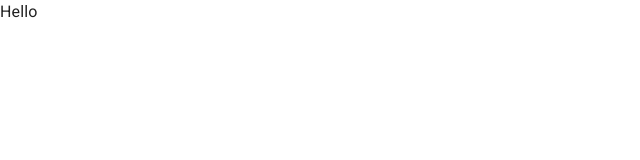
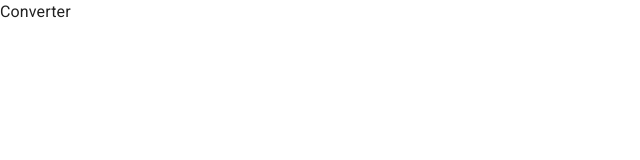
Before and after one commit to Nozeil/curency-converter, a React app in the folder app/: page / in a window 1280 px wide. Shown: the top 160 px of the page, without its empty margins (0-640 px from the left). Built offline with nearby package versions, Linux system fonts and the light colour scheme; the HTML template or start-up script is replaced by a standard one.

Commit message:
feat: add router

```diff
--- /dev/null
+++ b/app/src/components/Layout.tsx
@@ -0,0 +1,5 @@
+import { Outlet } from 'react-router-dom';
+
+export function Layout() {
+  return <Outlet />;
+}
--- /dev/null
+++ b/app/src/components/pages/Converter.tsx
@@ -0,0 +1,3 @@
+export function Converter() {
+  return <div>Converter</div>;
+}
--- /dev/null
+++ b/app/src/components/pages/Currency.tsx
@@ -0,0 +1,3 @@
+export function Currency() {
+  return <div>Currency</div>;
+}
--- /dev/null
+++ b/app/src/components/pages/NotFound.tsx
@@ -0,0 +1,3 @@
+export function NotFound() {
+  return <div>Not found</div>;
+}
--- /dev/null
+++ b/app/src/main.constants.ts
@@ -0,0 +1,5 @@
+export const PATHS = {
+  CONVERTER: '/',
+  CURRENCY: 'currency',
+  NOT_FOUND: 'notFound',
+} as const;
--- a/app/src/main.tsx
+++ b/app/src/main.tsx
@@ -5,11 +5,13 @@ import '@fontsource/roboto/300.css';
 import '@fontsource/roboto/400.css';
 import '@fontsource/roboto/500.css';
 import '@fontsource/roboto/700.css';
+import { RouterProvider } from 'react-router-dom';
+import { router } from './router';
 
 ReactDOM.createRoot(document.getElementById('root') as HTMLElement).render(
   <React.StrictMode>
     <CssBaseline>
-      <div>Hello</div>
+      <RouterProvider router={router} />
     </CssBaseline>
   </React.StrictMode>
 );
--- /dev/null
+++ b/app/src/router/index.tsx
@@ -0,0 +1,18 @@
+import { Layout } from '@/components/Layout';
+import { Converter } from '@/components/pages/Converter';
+import { Currency } from '@/components/pages/Currency';
+import { NotFound } from '@/components/pages/NotFound';
+import { PATHS } from '@/main.constants';
+import { createBrowserRouter, createRoutesFromElements, Navigate, Route } from 'react-router-dom';
+
+const elems = (
+  <Route element={<Layout />} errorElement={<Navigate to={PATHS.NOT_FOUND} />}>
+    <Route index path={PATHS.CONVERTER} element={<Converter />} />
+    <Route path={PATHS.CURRENCY} element={<Currency />} />
+    <Route path={PATHS.NOT_FOUND} element={<NotFound />} />
+  </Route>
+);
+
+const routes = createRoutesFromElements(elems);
+
+export const router = createBrowserRouter(routes);
```
